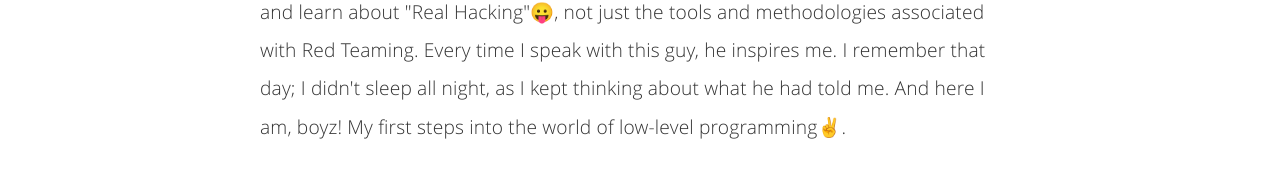
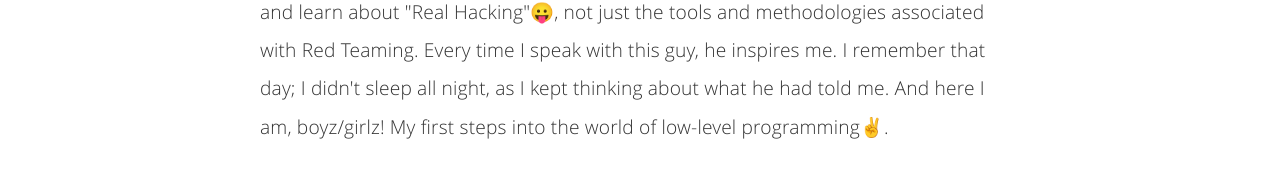
Before and after one commit to nickvourd/nickvourd.github.io, a Jekyll site: the page built from _posts/2023-10-18-x64dbg-intro.md, in a window 1280 px wide and 900 px high, cut to the strip 0-443 px from the top of the window. Shown: the part 270-440 px from the top of the strip. Built offline with Jekyll 4.4.1, drawn with Linux system fonts in a browser that asks for light colours; some of the changed text lies outside the part shown.

Commit message:
Edit 2023-10-18 x64dbg (My first baby steps)

```diff
--- a/_posts/2023-10-18-x64dbg-intro.md
+++ b/_posts/2023-10-18-x64dbg-intro.md
@@ -136,7 +136,7 @@ function topFunction() {
 }
 </script>
 
-<p>Hello folks, last week I had a discussion with <a href="https://twitter.com/0xvm">0xvm</a> (a.k.a. Uncle Bill) about my future in the offensive security field. The idea was to delve deeply into low-level understanding and learn about "Real Hacking"😛, not just the tools and methodologies associated with Red Teaming. Every time I speak with this guy, he inspires me. I remember that day; I didn't sleep all night, as I kept thinking about what he had told me. And here I am, boyz! My first steps into the world of low-level programming✌️.</p>
+<p>Hello folks, last week I had a discussion with <a href="https://twitter.com/0xvm">0xvm</a> (a.k.a. Uncle Bill) about my future in the offensive security field. The idea was to delve deeply into low-level understanding and learn about "Real Hacking"😛, not just the tools and methodologies associated with Red Teaming. Every time I speak with this guy, he inspires me. I remember that day; I didn't sleep all night, as I kept thinking about what he had told me. And here I am, boyz/girlz! My first steps into the world of low-level programming✌️.</p>
 
 <div style="display: flex; justify-content: center;">
     <iframe src="https://giphy.com/embed/iopxsZtW2QVRs4poEC" width="480" height="270" frameBorder="0" class="giphy-embed" allowFullScreen></iframe>
```
